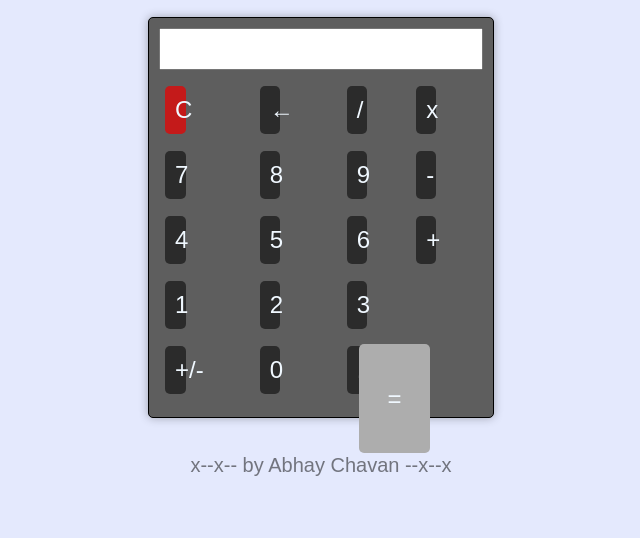
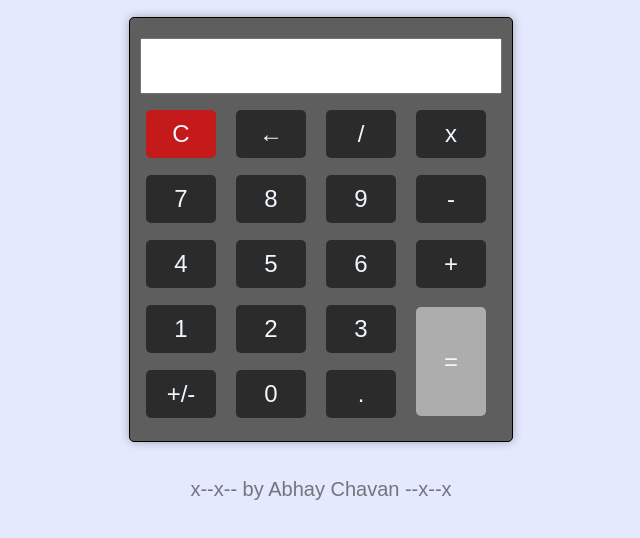
Before and after one commit to abhay113/LGMVIP-Web, a plain HTML site: page task4/index.html in a window 1280 px wide. Shown: the part 68-606 px from the top of the page, without its empty margins (319-959 px from the left). Drawn offline with Linux system fonts and the light colour scheme.

Commit message:
Update style.css

```diff
--- a/task4/style.css
+++ b/task4/style.css
@@ -31,10 +31,11 @@ body {
 
 #result {
   width: 100%;
+  height: 56px;
   box-sizing: border-box;
-  margin-bottom: 10px;
-  padding: 5px;
-  font-size: 24px;
+  margin: 10px 0px;
+  font-size: 27px;
+  text-align: right;
 }
 
 .keypad {
@@ -50,7 +51,8 @@ button {
   padding: 10px;
   font-size: 24px;
   cursor: pointer;
-  width: 23%;
+
+  width: 70px;
   color: aliceblue;
   margin-bottom: 10px;
   background: #0000008a;
@@ -69,12 +71,8 @@ button:active {
 }
 
 #equal {
-  position: absolute;
-  right: 528px;
+  background: #adadad;
   height: 109px;
-  width: 71px;
-  margin-left: 4px;
-  background: #adadad;
 }
 #equal:hover {
   background: #0000008a;
```
